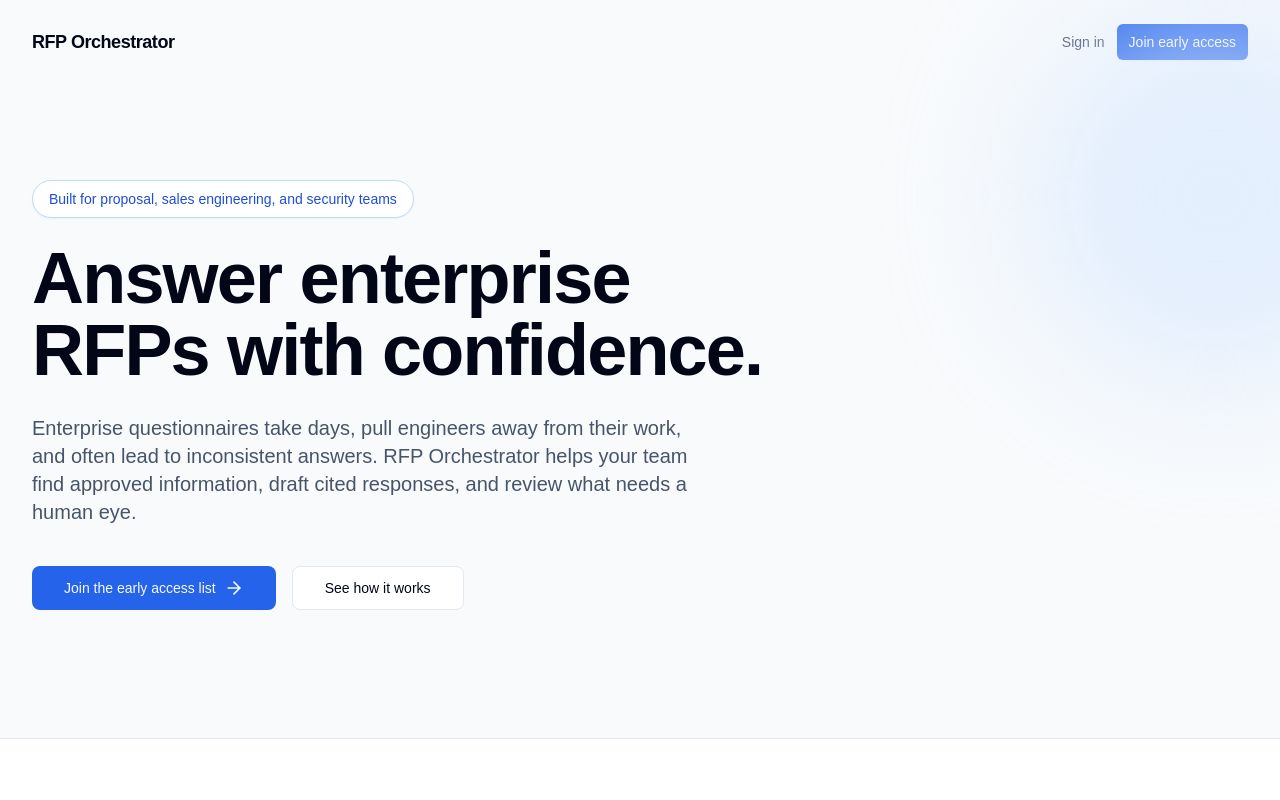
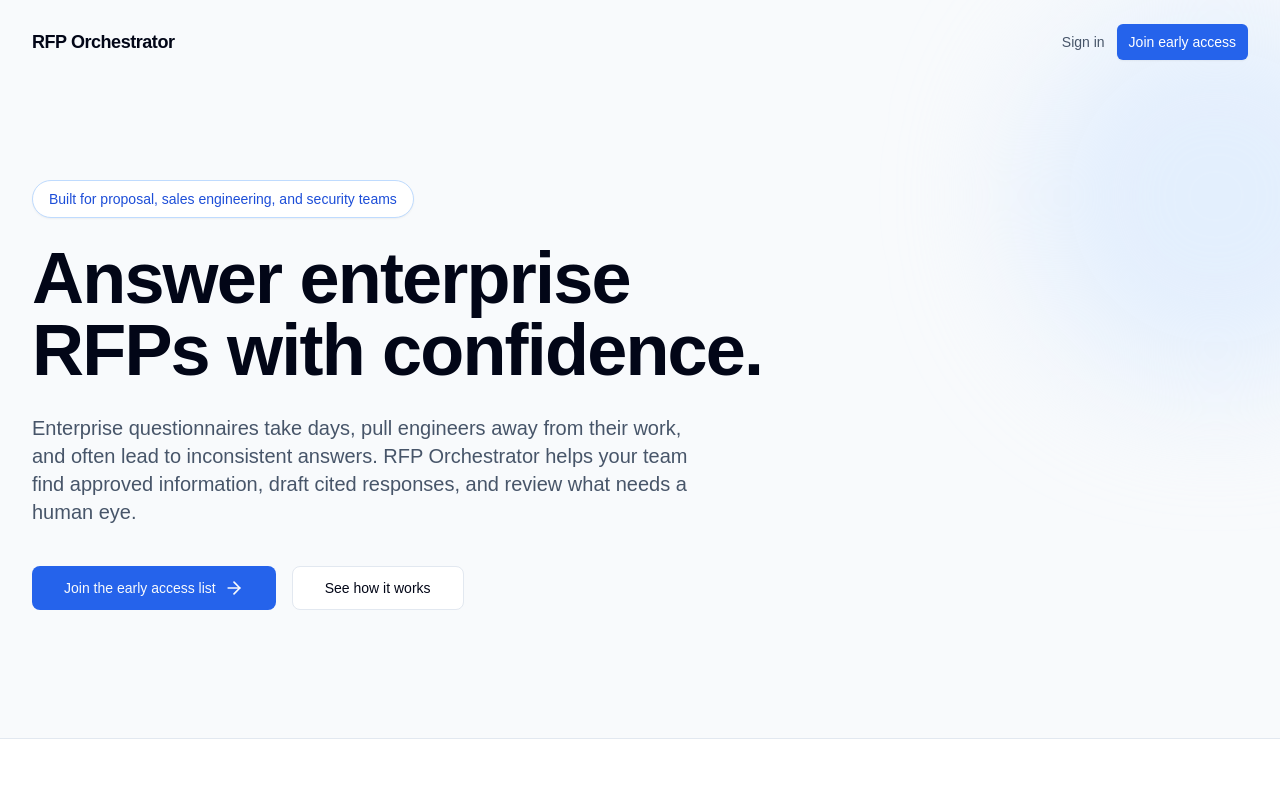
Before and after one commit to iam-prabha/rfp-orchestrator, a Next.js app in the folder apps/web/: page / in a window 1280 px wide. Shown: the top 800 px of the page. Built offline with nearby package versions, Linux system fonts and the light colour scheme.

Commit message:
Fix navbar CTA pointer interaction

```diff
--- a/apps/web/src/app/page.tsx
+++ b/apps/web/src/app/page.tsx
@@ -19,13 +19,13 @@
 export default function HomePage() {
   return (
     <main className="min-h-screen overflow-hidden bg-[#f8fafc] text-slate-950">
-      <nav className="mx-auto flex max-w-7xl items-center justify-between px-6 py-6 lg:px-8" aria-label="Main navigation">
+      <nav className="relative z-20 mx-auto flex max-w-7xl items-center justify-between px-6 py-6 lg:px-8" aria-label="Main navigation">
         <Link href="/" className="text-lg font-semibold tracking-tight">RFP Orchestrator</Link>
         <div className="flex items-center gap-3"><Link href="/login" className="hidden text-sm font-medium text-slate-600 transition hover:text-slate-950 sm:block">Sign in</Link><Link href="/signup" className="inline-flex h-9 cursor-pointer items-center justify-center rounded-md bg-blue-600 px-3 text-sm font-medium text-white shadow-sm transition-colors hover:bg-blue-700 focus-visible:outline-none focus-visible:ring-2 focus-visible:ring-blue-500 focus-visible:ring-offset-2">Join early access</Link></div>
       </nav>
 
       <section className="relative mx-auto max-w-7xl px-6 pb-24 pt-16 lg:px-8 lg:pb-32 lg:pt-24">
-        <div className="absolute -right-32 -top-20 -z-0 h-96 w-96 rounded-full bg-blue-100/70 blur-3xl" />
+        <div className="pointer-events-none absolute -right-32 -top-20 -z-0 h-96 w-96 rounded-full bg-blue-100/70 blur-3xl" />
         <div className="relative z-10 max-w-3xl"><p className="mb-6 inline-flex items-center gap-2 rounded-full border border-blue-200 bg-white px-4 py-2 text-sm font-medium text-blue-700 shadow-sm">Built for proposal, sales engineering, and security teams</p>
           <h1 className="max-w-4xl text-5xl font-semibold leading-[1.05] tracking-tight text-slate-950 sm:text-6xl lg:text-7xl">Answer enterprise RFPs with confidence.</h1>
           <p className="mt-7 max-w-2xl text-lg leading-8 text-slate-600 sm:text-xl">Enterprise questionnaires take days, pull engineers away from their work, and often lead to inconsistent answers. RFP Orchestrator helps your team find approved information, draft cited responses, and review what needs a human eye.</p>
```
